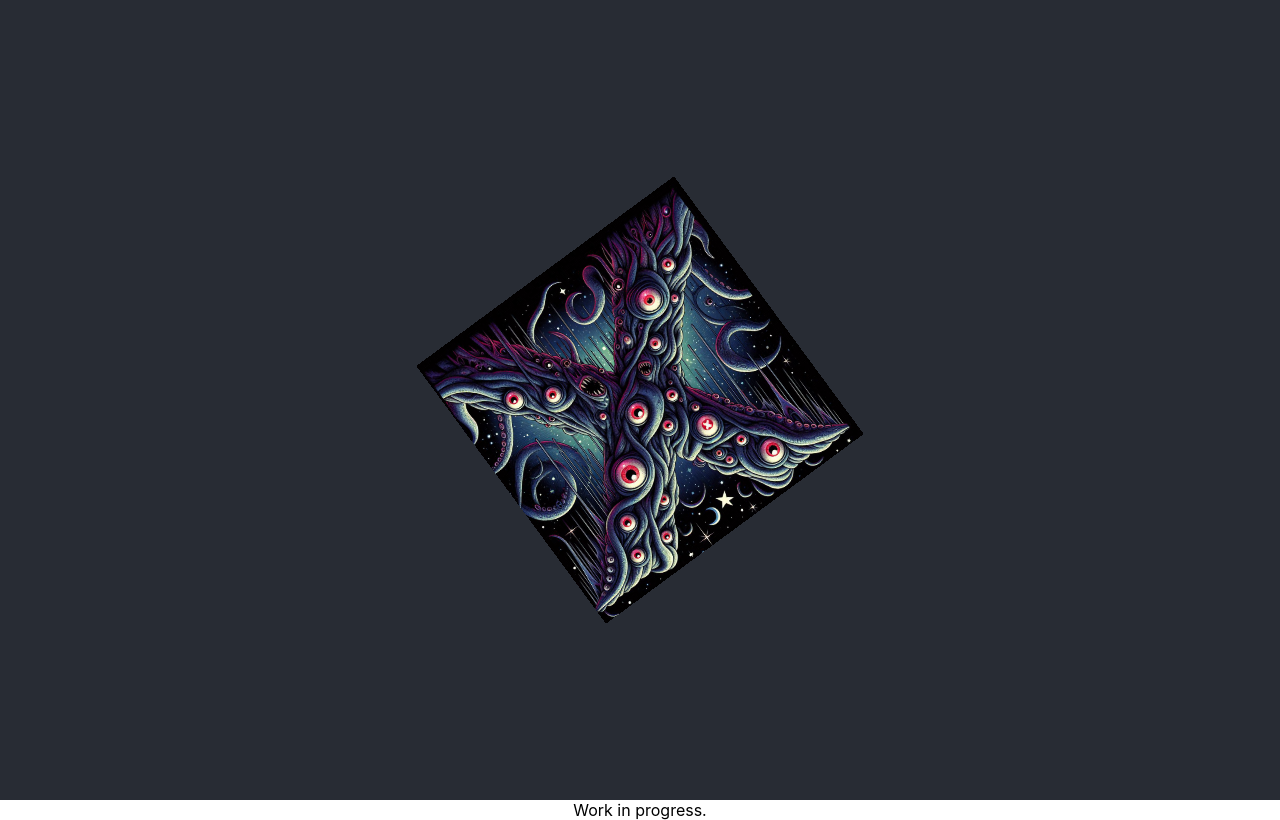
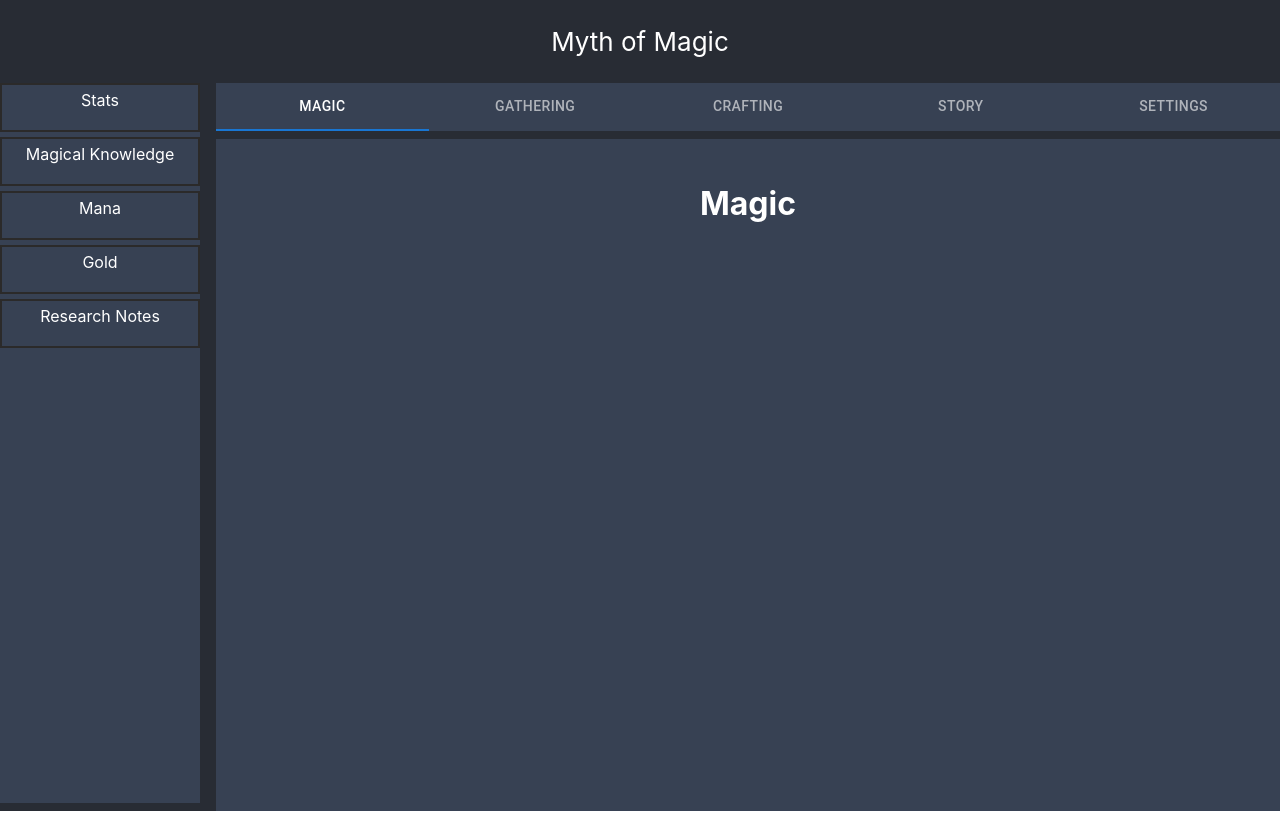
Before and after one commit to xzantim/myth-of-magic, a React (Create React App) app: page / in a window 1280 px wide. Built offline with nearby package versions, Linux system fonts and the light colour scheme.

Commit message:
initial layout work

```diff
--- a/package.json
+++ b/package.json
@@ -4,6 +4,9 @@
   "homepage": "https://xzantim.github.io/myth-of-magic",
   "private": true,
   "dependencies": {
+    "@emotion/react": "^11.13.3",
+    "@emotion/styled": "^11.13.0",
+    "@mui/material": "^6.0.1",
     "@testing-library/jest-dom": "^5.17.0",
     "@testing-library/react": "^13.4.0",
     "@testing-library/user-event": "^13.5.0",
--- a/src/App.css
+++ b/src/App.css
@@ -15,7 +15,7 @@
 
 .App-header {
   background-color: #282c34;
-  min-height: 100vh;
+  min-height: 10vh;
   display: flex;
   flex-direction: column;
   align-items: center;
@@ -24,8 +24,39 @@
   color: white;
 }
 
+.App-body{
+  min-height: 90vh;
+  background-color: #282c34;
+  color: white;
+}
+
 .App-link {
   color: #61dafb;
+}
+
+.Stats-window{
+  min-height: 90vh;
+  background-color: rgb(55, 65, 83);
+}
+
+.Navigation-window{
+  min-height: 5vh;
+  background-color: rgb(55, 65, 83);
+  margin-bottom: 1vh;
+}
+
+.Action-window{
+  min-height: 84vh;
+  background-color: rgb(55, 65, 83);
+}
+
+.StatItem{
+  min-height: 5vh;
+  padding-top: 5px;
+  text-align: center;
+  vertical-align: middle;
+  border: 2px solid rgb(43, 42, 42);
+  margin-bottom: 5px;
 }
 
 @keyframes App-logo-spin {
--- a/src/App.tsx
+++ b/src/App.tsx
@@ -1,15 +1,15 @@
 import React from 'react';
-import logo2 from './logo2.jpeg';
 import './App.css';
+import GameWindow from './Game/GameWindow';
 
 function App() {
   return (
     <div className="App">
       <header className="App-header">
-        <img src={logo2} className="App-logo" alt="logo" />
+        <p>Myth of Magic</p>
       </header>
-      <div>
-        Work in progress.
+      <div className='App-body'>
+        <GameWindow/>
       </div>
     </div>
   );
--- /dev/null
+++ b/src/Game/GameWindow.tsx
@@ -0,0 +1,106 @@
+import { Box, Grid2, Paper, styled, Tab, Tabs } from "@mui/material";
+import React from "react";
+
+interface TabPanelProps {
+  children?: React.ReactNode;
+  index: number;
+  value: number;
+}
+
+function CustomTabPanel(props: TabPanelProps) {
+  const { children, value, index, ...other } = props;
+
+  return (
+    <div
+      role="tabpanel"
+      hidden={value !== index}
+      id={`simple-tabpanel-${index}`}
+      aria-labelledby={`simple-tab-${index}`}
+      {...other}
+    >
+      {value === index && <Box sx={{ p: 3 }}>{children}</Box>}
+    </div>
+  );
+}
+
+function a11yProps(index: number) {
+  return {
+    id: `simple-tab-${index}`,
+    "aria-controls": `simple-tabpanel-${index}`,
+  };
+}
+
+export default function GameWindow() {
+  const [value, setValue] = React.useState(0);
+
+  const handleChange = (event: React.SyntheticEvent, newValue: number) => {
+    setValue(newValue);
+  };
+
+  return (
+    <Box sx={{ flexGrow: 1 }}>
+      <Grid2 container spacing={2}>
+        <Grid2 size={2} spacing={3}>
+          <div className="Stats-window">
+            <Grid2 size={12} spacing={2}>
+              <div className="StatItem">Stats</div>
+            </Grid2>
+            <Grid2 size={12} spacing={2}>
+              <div className="StatItem">Magical Knowledge</div>
+            </Grid2>
+            <Grid2 size={12} spacing={2}>
+              <div className="StatItem">Mana</div>
+            </Grid2>
+            <Grid2 size={12} spacing={2}>
+              <div className="StatItem">Gold</div>
+            </Grid2>
+            <Grid2 size={12} spacing={2}>
+              <div className="StatItem">Research Notes</div>
+            </Grid2>
+          </div>
+        </Grid2>
+        <Grid2 size={10}>
+          <Grid2 size={12}>
+            <div className="Navigation-window">
+              <Box sx={{ minHeight: "5vh" }}>
+                <Tabs
+                  value={value}
+                  onChange={handleChange}
+                  aria-label="basic tabs example"
+                  sx={{ minHeight: "5vh" }}
+                  textColor="inherit"
+                  variant="fullWidth"
+                >
+                  <Tab label="Magic" {...a11yProps(0)} />
+                  <Tab label="Gathering" {...a11yProps(1)} />
+                  <Tab label="Crafting" {...a11yProps(2)} />
+                  <Tab label="Story" {...a11yProps(3)} />
+                  <Tab label="Settings" {...a11yProps(4)} />
+                </Tabs>
+              </Box>
+            </div>
+          </Grid2>
+          <Grid2 size={12}>
+            <div className="Action-window">
+              <CustomTabPanel value={value} index={0}>
+                <h1>Magic</h1>
+              </CustomTabPanel>
+              <CustomTabPanel value={value} index={1}>
+              <h1>Gathering</h1>
+              </CustomTabPanel>
+              <CustomTabPanel value={value} index={2}>
+              <h1>Crafting</h1>
+              </CustomTabPanel>
+              <CustomTabPanel value={value} index={3}>
+              <h1>Story</h1>
+              </CustomTabPanel>
+              <CustomTabPanel value={value} index={4}>
+              <h1>Settings</h1>
+              </CustomTabPanel>
+            </div>
+          </Grid2>
+        </Grid2>
+      </Grid2>
+    </Box>
+  );
+}
```
Also changed, not shown: 1 other file (tests, documents, lock files or other folders).
